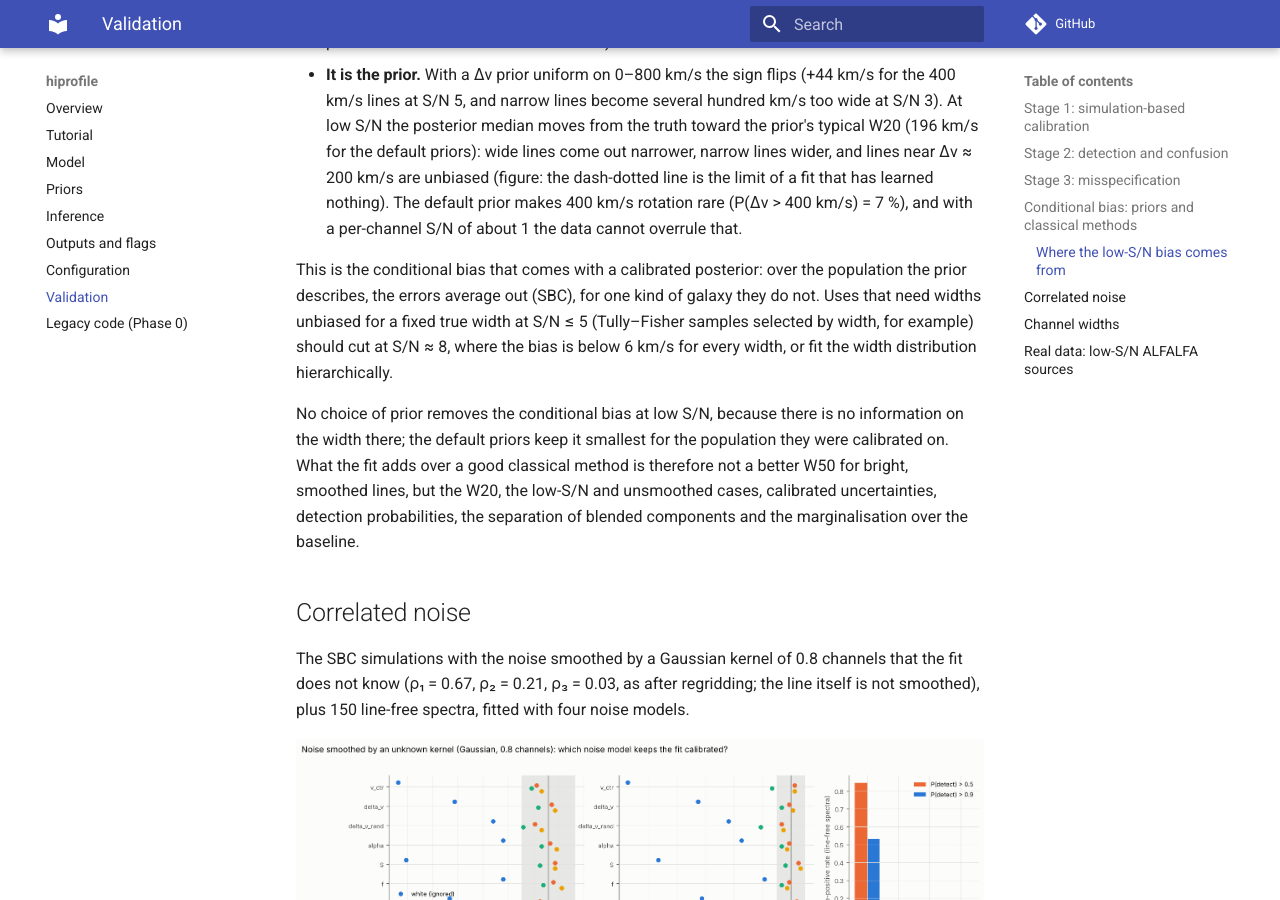
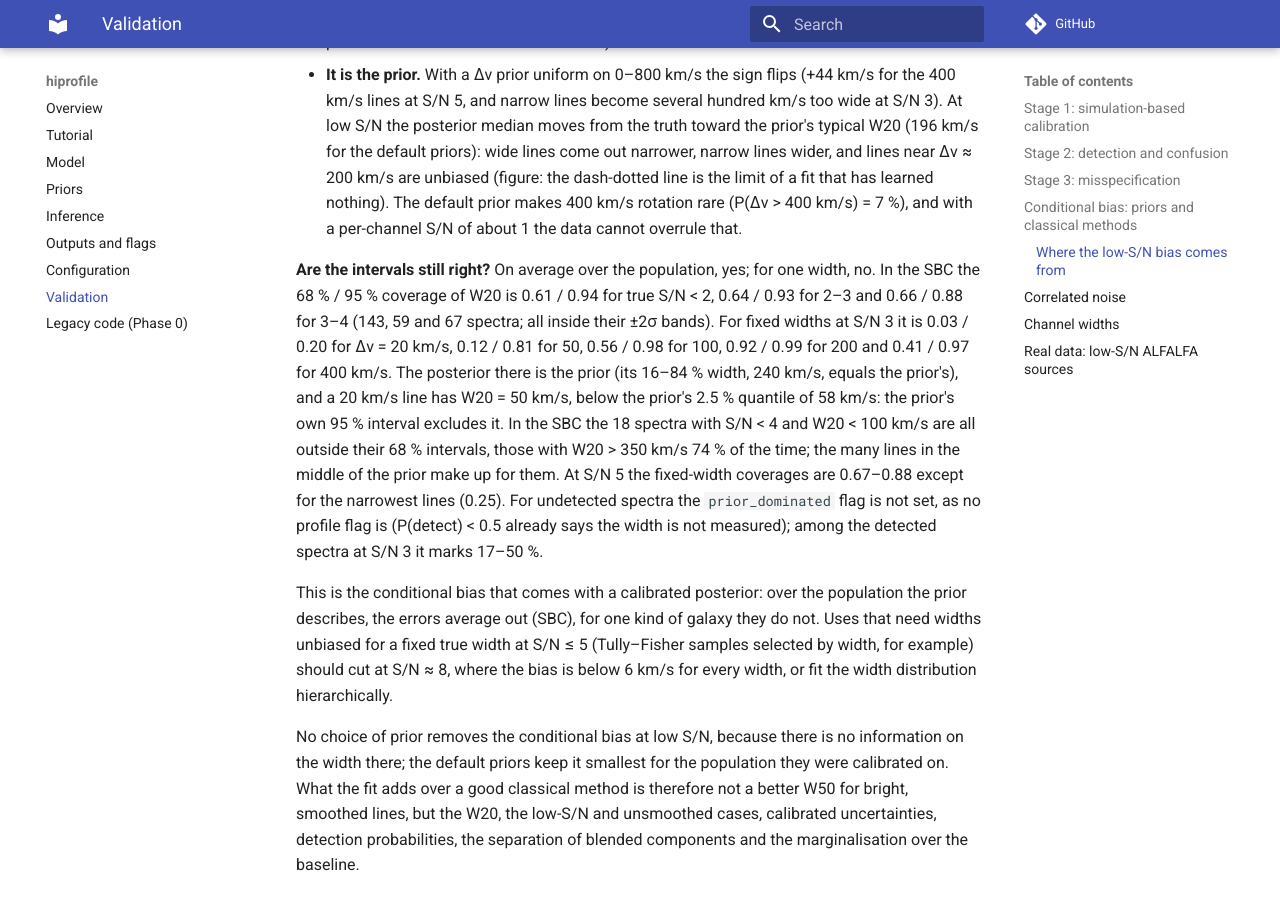
Before and after one commit to lfloeer/hiprofile, an MkDocs documentation site: the page built from docs/validation.md, in a window 1280 px wide and 900 px high, scrolled down 9970 px. Built offline with MkDocs 1.6.1 and Material for MkDocs 9.7.7, drawn with Linux system fonts in a browser that asks for light colours; comment, search, counter and statistics services are not loaded.

Commit message:
Validation docs: W20 interval coverage at low S/N, population vs fixed width
Co-Authored-By: Claude Opus 5.5 <noreply@anthropic.com>
Claude-Session: https://claude.ai/code/session_01HNuVsUUJVtD1RaQHWi7F3J

```diff
--- a/docs/validation.md
+++ b/docs/validation.md
@@ -295,6 +295,23 @@ W20 error in km/s (true W20 431 km/s for Δv = 400, 50 km/s for Δv = 20).
   rotation rare (P(Δv > 400 km/s) = 7 %), and with a per-channel S/N of
   about 1 the data cannot overrule that.
 
+**Are the intervals still right?** On average over the population, yes;
+for one width, no. In the SBC the 68 % / 95 % coverage of W20 is
+0.61 / 0.94 for true S/N < 2, 0.64 / 0.93 for 2–3 and 0.66 / 0.88 for 3–4
+(143, 59 and 67 spectra; all inside their ±2σ bands). For fixed widths at
+S/N 3 it is 0.03 / 0.20 for Δv = 20 km/s, 0.12 / 0.81 for 50, 0.56 / 0.98
+for 100, 0.92 / 0.99 for 200 and 0.41 / 0.97 for 400 km/s. The posterior
+there is the prior (its 16–84 % width, 240 km/s, equals the prior's), and a
+20 km/s line has W20 = 50 km/s, below the prior's 2.5 % quantile of
+58 km/s: the prior's own 95 % interval excludes it. In the SBC the 18
+spectra with S/N < 4 and W20 < 100 km/s are all outside their 68 %
+intervals, those with W20 > 350 km/s 74 % of the time; the many lines in the
+middle of the prior make up for them. At S/N 5 the fixed-width coverages are
+0.67–0.88 except for the narrowest lines (0.25). For undetected spectra the
+`prior_dominated` flag is not set, as no profile flag is (P(detect) < 0.5
+already says the width is not measured); among the detected spectra at
+S/N 3 it marks 17–50 %.
+
 This is the conditional bias that comes with a calibrated posterior: over
 the population the prior describes, the errors average out (SBC), for one
 kind of galaxy they do not. Uses that need widths unbiased for a fixed
```
